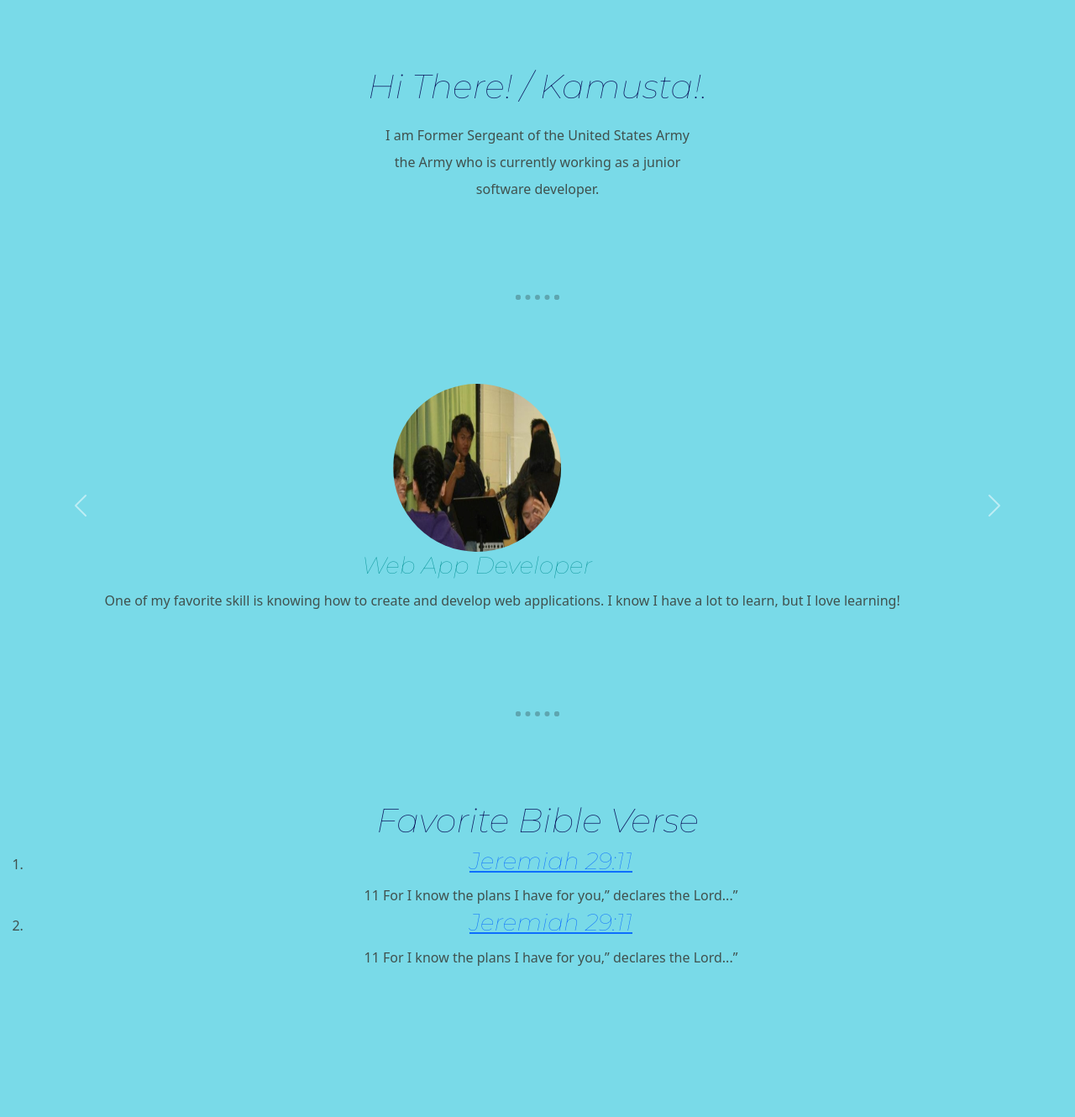
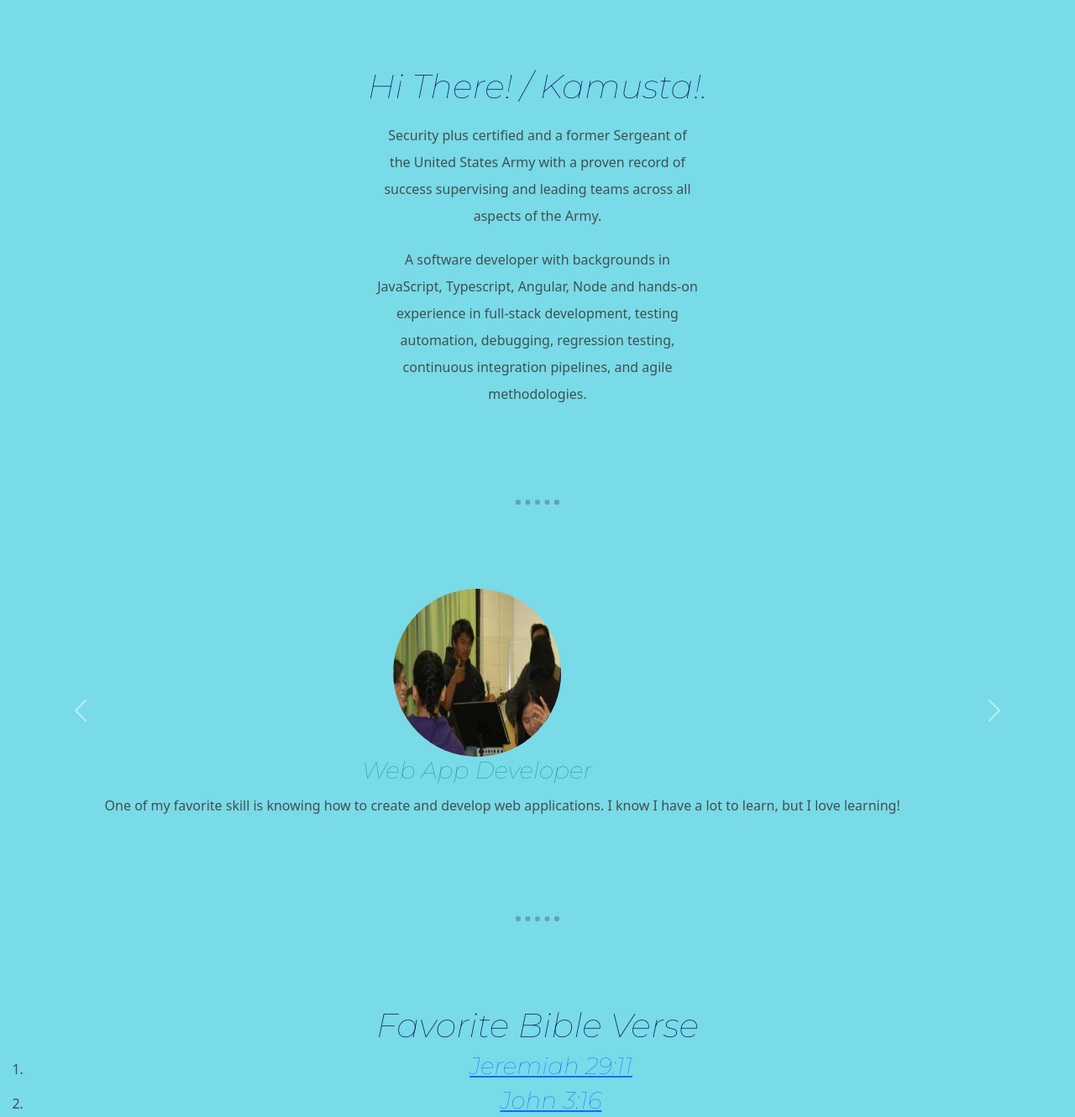
Before and after one commit to fvillegas341/newBiography, a website: page index.html in a window 1280 px wide. Shown: the part 1320-2650 px from the top of the page at 84% size. Drawn offline with nearby package versions, Linux system fonts and the light colour scheme.

Commit message:
Set the bible verse as ordered list

```diff
--- a/index.html
+++ b/index.html
@@ -7,8 +7,6 @@
 
   <!-- favicon -->
   <link rel="icon" href="static/Images/favicon.ico">
-
-
 
   <!-- GOOGLE fonts -->
   <link rel="preconnect" href="https://fonts.googleapis.com">
@@ -21,10 +19,7 @@
 
   <!-- css spreadsheet -->
   <link rel="stylesheet" href="static/CSS/styles.css" type="text/css">
-
 </head>
-
-
 
 <body>
 
@@ -56,19 +51,15 @@
     </div>
   </div>
 
-
-
   <!-- Middle Row -->
   <div class="middle-container">
     <div class="profile">
       <img class="profile_pic" src="static/Images/newprofilepic.jpg" alt="">
       <h2>Hi There! / Kamusta!.</h2>
-      <p class="p0">I am Former Sergeant of the United States Army the Army who is currently working as a junior software developer.</p>
-    </div>
+      <p class="p0">Security plus certified and a former Sergeant of the United States Army with a proven record of success supervising and leading teams across all aspects of the Army. </p>
+      <p class="p0">A software developer with backgrounds in JavaScript, Typescript, Angular, Node and hands-on experience in full-stack development, testing automation, debugging, regression testing, continuous integration pipelines, and agile methodologies. </p>
 
     <hr>
-
-
 
     <!-- Middle Row Skills -->
 
@@ -100,8 +91,6 @@
     </div>
   </section>
 
-
-
     <!-- Middle Row Memory Verse Section -->
     <div class="memory-verse">
       <hr>
@@ -109,11 +98,9 @@
       <ol>
         <li>
           <h3><a href="https://www.biblegateway.com/passage/?search=Jeremiah%2029%3A11&version=NIV">Jeremiah 29:11</a></h3>
-          <p class="p5">11 For I know the plans I have for you,” declares the Lord...”</p>
         </li>
         <li>
-          <h3><a href="https://www.biblegateway.com/passage/?search=Jeremiah%2029%3A11&version=NIV">Jeremiah 29:11</a></h3>
-          <p class="p5">11 For I know the plans I have for you,” declares the Lord...”</p>
+          <h3><a href="https://www.biblegateway.com/passage/?search=John%203%3A16&version=NIV">John 3:16</a></h3>
         </li>
       </ol>
 
@@ -147,7 +134,6 @@
   </div>
 
 
-
   <script src="https://ajax.googleapis.com/ajax/libs/jquery/3.6.0/jquery.min.js"></script> -->
   <script src="index.js" charset="utf-8"></script>
 
```
